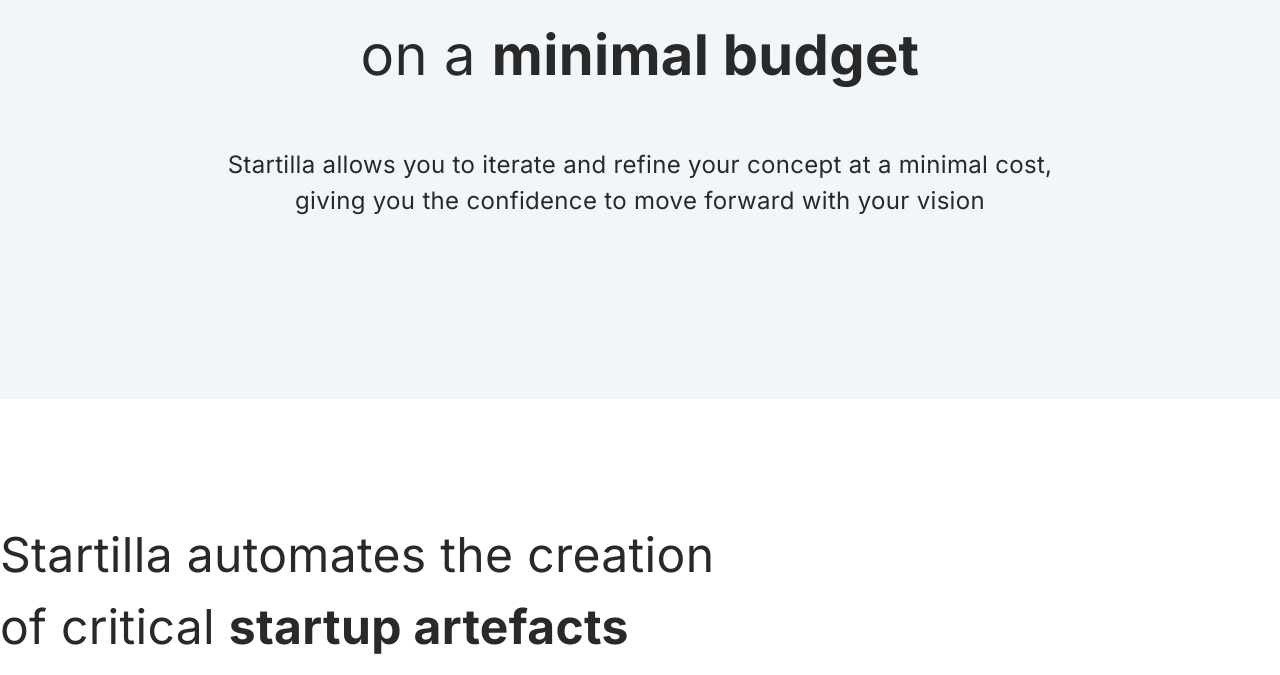
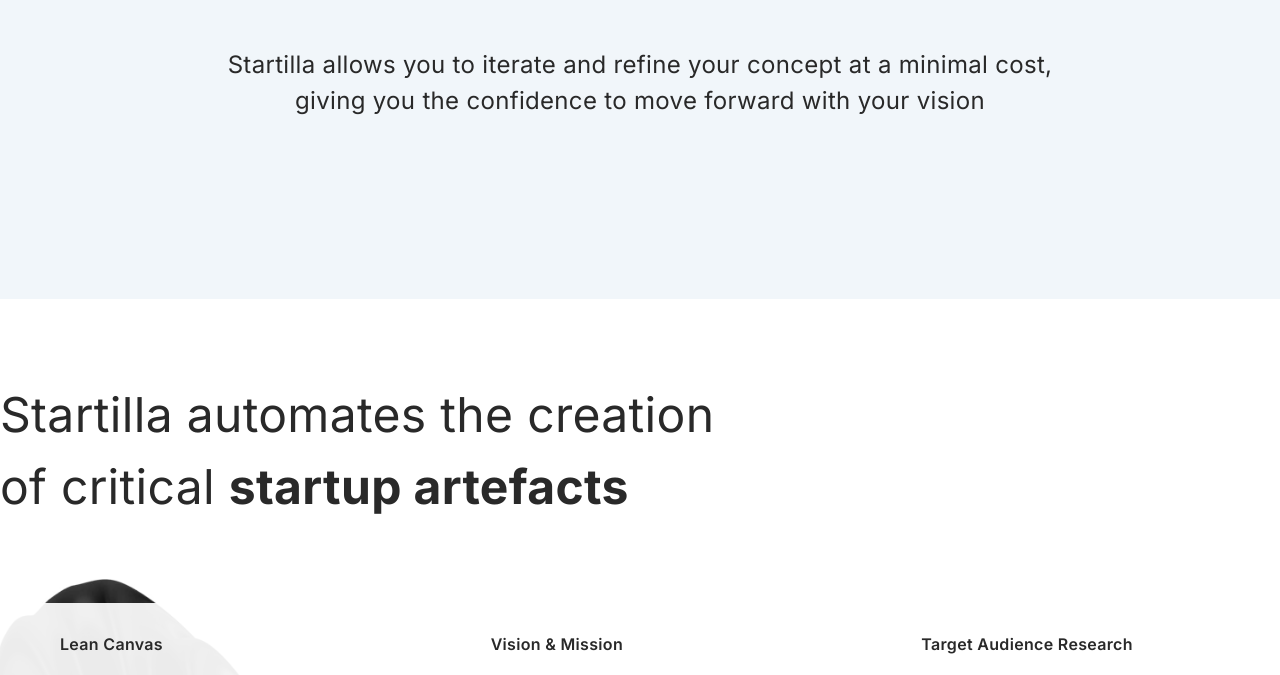
Before and after one commit to Lytvynenko-Oleksandr/Startilla, a plain HTML site: page index.html in a window 1280 px wide. Shown: the part 1549-2224 px from the top of the page. Drawn offline with nearby package versions, Linux system fonts and the light colour scheme.

Commit message:
update images. Create bg-images

```diff
--- a/index.html
+++ b/index.html
@@ -39,8 +39,10 @@
     <main>
 
         <section class="hero section container-color" id="hero">
-            <div class="container">
-                <h1 class="hero-title">AI-powered <span class="special-title">business development</span> stage for your
+            <div class="overlya">
+                <div class=" container">
+                    <h1 class="hero-title">AI-powered <span class="special-title">business development</span> stage for
+                        your
                         startup</h1>
                     <p class="hero-text">Now it takes an hour instead of weeks and only <span
                             class="special-title">$49</span> instead of grands
@@ -52,19 +54,23 @@
                         <h2 class="idea-title">Cut costs and validate infinite ideas on a <span
                                 class="special-title">minimal
                                 budget</span></h2>
-                    <p class="hero-idea-text">Startilla allows you to iterate and refine your concept at a minimal cost,
+                        <p class="hero-idea-text">Startilla allows you to iterate and refine your concept at a minimal
+                            cost,
                             giving
                             you the confidence
                             to move forward
                             with your vision</p>
                     </div>
                 </div>
+            </div>
         </section>
 
         <section class="startup-artefacts section" id="artefacts">
+            <div class="overlya-artefacts">
                 <div class="container">
                     <h2 class="title-artefacts">Startilla automates the creation of critical <span
-                        class="special-title">startup artefacts</span>
+                            class="special-title">startup
+                            artefacts</span>
                     </h2>
                     <ul class="artefacts-list list">
                         <li class="item">
@@ -76,12 +82,14 @@
                                     <h3 class="works-title">Lean Canvas</h3>
                                 </div>
 
-                            <p class="works-text">A one-page business plan that outlines your customer segments, value
+                                <p class="works-text">A one-page business plan that outlines your customer segments,
+                                    value
                                     proposition,
                                     channels,
                                     revenue
                                     streams, and cost
-                                structure. You’ll be able to quickly clarify your business model and focus on the areas
+                                    structure. You’ll be able to quickly clarify your business model and focus on the
+                                    areas
                                     that
                                     matter
                                     most</p>
@@ -95,12 +103,14 @@
                                     </svg>
                                     <h3 class="works-title">Vision & Mission</h3>
                                 </div>
-                            <p class="works-text">The advanced algorithms generate compelling statements that capture
+                                <p class="works-text">The advanced algorithms generate compelling statements that
+                                    capture
                                     your startup's
                                     long-term
                                     goals,
                                     values, and
-                                aspirations. Establish a clear sense of purpose and attract stakeholders who align with
+                                    aspirations. Establish a clear sense of purpose and attract stakeholders who align
+                                    with
                                     your
                                     vision
                                 </p>
@@ -114,7 +124,8 @@
                                     </svg>
                                     <h3 class="works-title">Target Audience Research</h3>
                                 </div>
-                            <p class="works-text">Gain valuable insights into your target audience's needs, preferences,
+                                <p class="works-text">Gain valuable insights into your target audience's needs,
+                                    preferences,
                                     pain points, and
                                     behavior
                                     patterns. You’ll get a
@@ -133,7 +144,8 @@
                                     Startilla examines your
                                     competitors'
                                     strengths,
-                                weaknesses, features, and offerings, enabling you to identify opportunities and develop
+                                    weaknesses, features, and offerings, enabling you to identify opportunities and
+                                    develop
                                     strategies
                                     for outperforming the
                                     competition</p>
@@ -182,11 +194,13 @@
                                     </svg>
                                     <h3 class="works-title">Marketing and Sales Strategies</h3>
                                 </div>
-                            <p class="works-text">Maximize your sales potential with our tailored marketing strategies.
+                                <p class="works-text">Maximize your sales potential with our tailored marketing
+                                    strategies.
                                     Our expert guidance
                                     empowers
                                     you to engage your
-                                target audience, drive revenue growth, and stay ahead of the competition. Let us help
+                                    target audience, drive revenue growth, and stay ahead of the competition. Let us
+                                    help
                                     you
                                     achieve
                                     remarkable results</p>
@@ -200,11 +214,13 @@
                                     </svg>
                                     <h3 class="works-title">Risk Assessment and Mitigation</h3>
                                 </div>
-                            <p class="works-text">It is essential to assess and address risks in order to achieve the
+                                <p class="works-text">It is essential to assess and address risks in order to achieve
+                                    the
                                     desired results.
                                     Startilla
                                     automates the process of
-                                risk assessment, helping you assess the likelihood and potential impact of each risk and
+                                    risk assessment, helping you assess the likelihood and potential impact of each risk
+                                    and
                                     develop
                                     strategies to overcome
                                     them.</p>
@@ -218,18 +234,21 @@
                                     </svg>
                                     <h3 class="works-title">Financial Projections</h3>
                                 </div>
-                            <p class="works-text">Our financial projections use advanced algorithms to analyze metrics
+                                <p class="works-text">Our financial projections use advanced algorithms to analyze
+                                    metrics
                                     and help you
                                     forecast
                                     revenue,
                                     track expenses, and
-                                evaluate profitability for your start-up. Make informed decisions and drive financial
+                                    evaluate profitability for your start-up. Make informed decisions and drive
+                                    financial
                                     success
                                     with
                                     our insights</p>
                             </div>
                         </li>
                     </ul>
+                </div>
             </div>
         </section>
 
--- a/styles.css
+++ b/styles.css
@@ -46,6 +46,49 @@ a {
     background-color: var(--background-color);
 }
 
+.overlya {
+    position: relative;
+    z-index: 1;
+    overflow: hidden;
+    margin-top: -100px;
+    margin-bottom: -100px;
+}
+
+.overlya::before {
+    content: "";
+    position: absolute;
+    top: 20%;
+    right: 5%;
+    width: 45%;
+    height: 45%;
+    background-image: url(./images/hero_@1x.jpg);
+    background-size: cover;
+    background-position: center;
+    transform: rotate(15deg);
+    z-index: -1;
+}
+
+.overlya-artefacts {
+    position: relative;
+    z-index: 1;
+    overflow: hidden;
+    margin-top: -100px;
+    margin-bottom: -100px;
+}
+
+.overlya-artefacts::before {
+    content: "";
+    position: absolute;
+    top: 30%;
+    left: -1%;
+    width: 40%;
+    height: 70%;
+    background-image: url(./images/artefacts_@2x.jpg);
+    background-size: cover;
+    background-position: center;
+    z-index: -1;
+}
+
 .page-header {
     position: fixed;
     top: 0;
@@ -56,6 +99,7 @@ a {
     padding-top: 8px;
     padding-bottom: 8px;
 }
+
 
 .nav-menu {
     display: flex;
@@ -164,6 +208,7 @@ a {
     margin-right: auto;
     width: 740px;
     margin-bottom: 80px;
+    padding-top: 160px;
 }
 
 .artefacts-list {
```
Also changed, not shown: images/artefacts_@1x .jpg (renamed from images/Black 3 - @designrip.jpg), images/artefacts_@2x.jpg (renamed from images/Black 3 - @designrip (1).jpg), images/hero_@1x.jpg (renamed from images/Black 14 - @designrip.jpg), images/hero_@2x .jpg (renamed from images/Black 14 - @designrip (1).jpg). Lines whose indentation alone changed are shown as unchanged.
